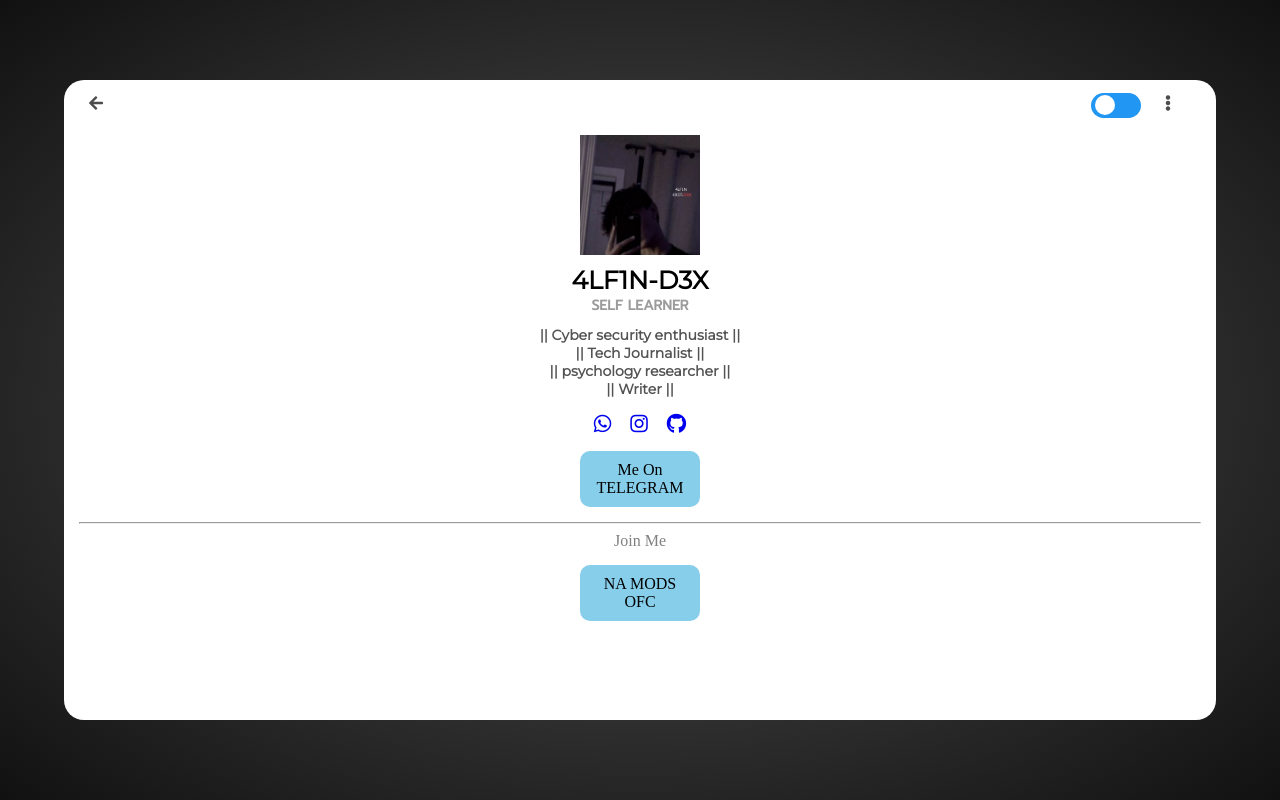
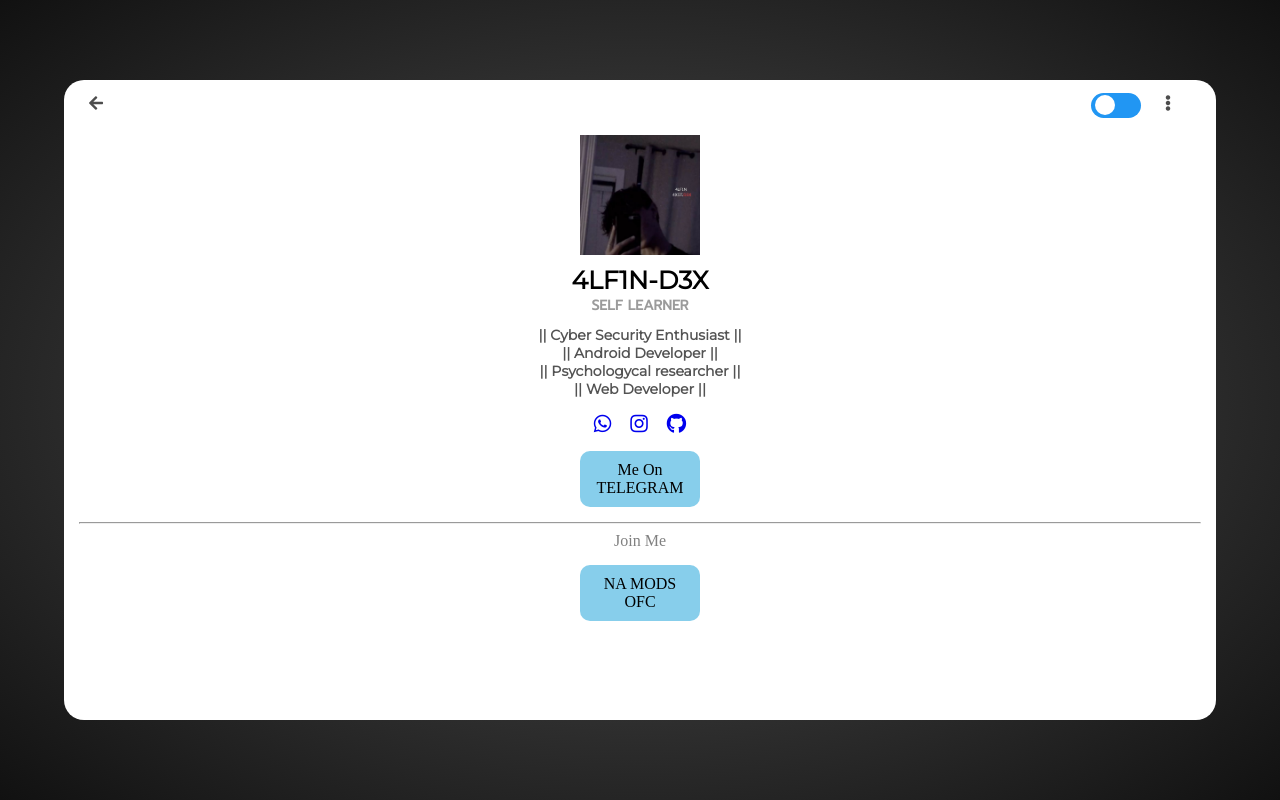
Before and after one commit to 4LFIN/portfolio3, a plain HTML site: page index.html in a window 1280 px wide. Drawn offline with Linux system fonts and the light colour scheme; a web font is replaced by a local one.

Commit message:
Update index.html

```diff
--- a/index.html
+++ b/index.html
@@ -50,7 +50,7 @@
 
             <span class="desg">Self learner</span>
 
-            <span class="tag">|| Cyber security enthusiast ||<br>|| Tech Journalist ||<br>|| psychology researcher ||<br>|| Writer ||</span>
+            <span class="tag">|| Cyber Security Enthusiast ||<br>|| Android Developer ||<br>|| Psychologycal researcher ||<br>|| Web Developer ||</span>
 
         </div>
 
```
